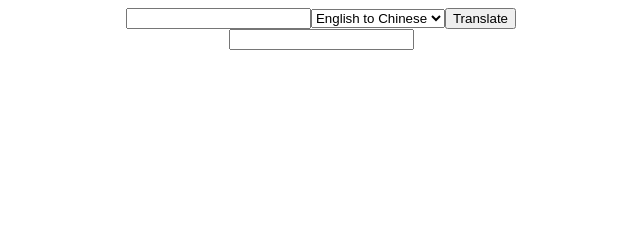
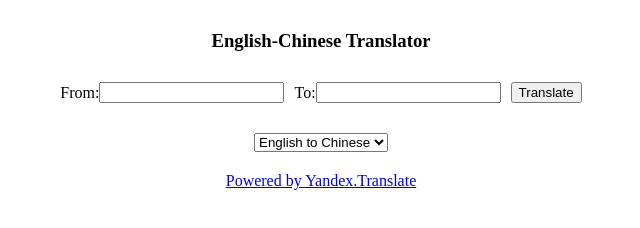
Before and after one commit to kjmahoney/yandex-api-practice, a plain HTML site: page index.html in a window 1280 px wide. Shown: the whole page, without its empty margins (319-959 px from the left). Drawn offline with Linux system fonts and the light colour scheme.

Commit message:
added some styling

```diff
--- a/index.html
+++ b/index.html
@@ -9,18 +9,23 @@
 
   <div class="column">
 
+    <h3>English-Chinese Translator</h3>
+    <div class="row">
+      <p>From:</p><input class = "no-margin" id="originalWordBox"></input>
+      <p>To:</p><input class = "no-margin" id="translationWordBox"></input>
 
-    <div class="row">
-      <input id="originalWordBox"></input>
-      <select id = "conversionBox">
-        <option value="English">English to Chinese</option>
-        <option value="Chinese">Chinese to English</option>
-      </select>
       <button id="button" type="button" name="button">Translate</button>
     </div>
+    <select id = "conversionBox">
+      <option value="English">English to Chinese</option>
+      <option value="Chinese">Chinese to English</option>
+    </select>
 
-      <input id="translationWordBox"></input>
+
+      <a href="http://translate.yandex.com/">Powered by Yandex.Translate</a>
+
   </div>
+
 
   <script src="js/jquery.js"></script>
   <script src="js/app.js"></script>
--- a/styles.css
+++ b/styles.css
@@ -1,3 +1,11 @@
+*{
+  margin: 10px;
+}
+
+.no-margin{
+  margin: 0 0 0 -10px;
+}
+
 .row{
   display: flex;
   flex-direction: row;
```
